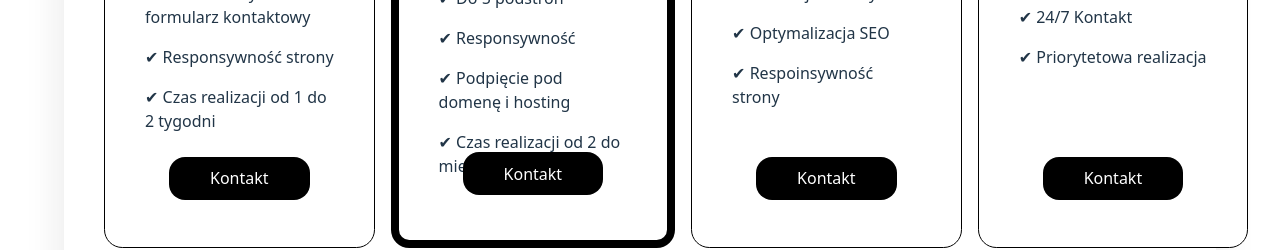
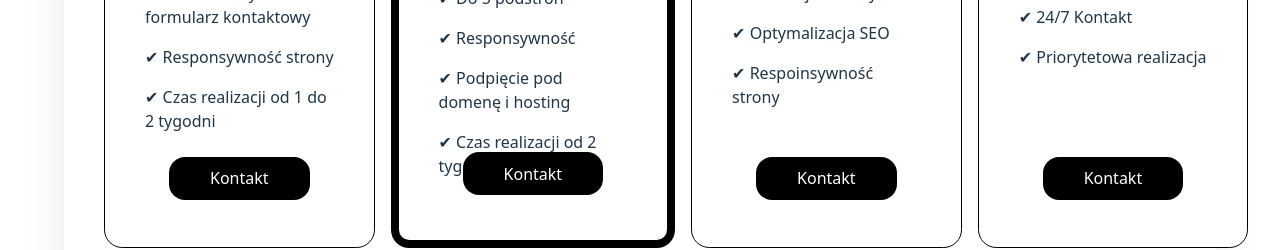
Before and after one commit to ZK-Developement/ZK-Dev-Web, a React (Vite) app: page / in a window 1280 px wide. Shown: the part 3160-3410 px from the top of the page. Built offline with nearby package versions, Linux system fonts and the light colour scheme.

Commit message:
Update main.jsx

```diff
--- a/src/components/main.jsx
+++ b/src/components/main.jsx
@@ -232,7 +232,7 @@ function MainS() {
                                 <p className="textl">✔ Do 5 podstron </p>
                                 <p className="textl">✔ Responsywność </p>
                                 <p className="textl">✔ Podpięcie pod domenę i hosting</p>
-                                <p className="textl">✔ Czas realizacji od 2 do miesiąca</p>
+                                <p className="textl">✔ Czas realizacji od 2 tyg. do miesiąca</p>
                                 </div>
                                 <a href="#kontakt"><button className="btnof">Kontakt</button></a>
 
```
